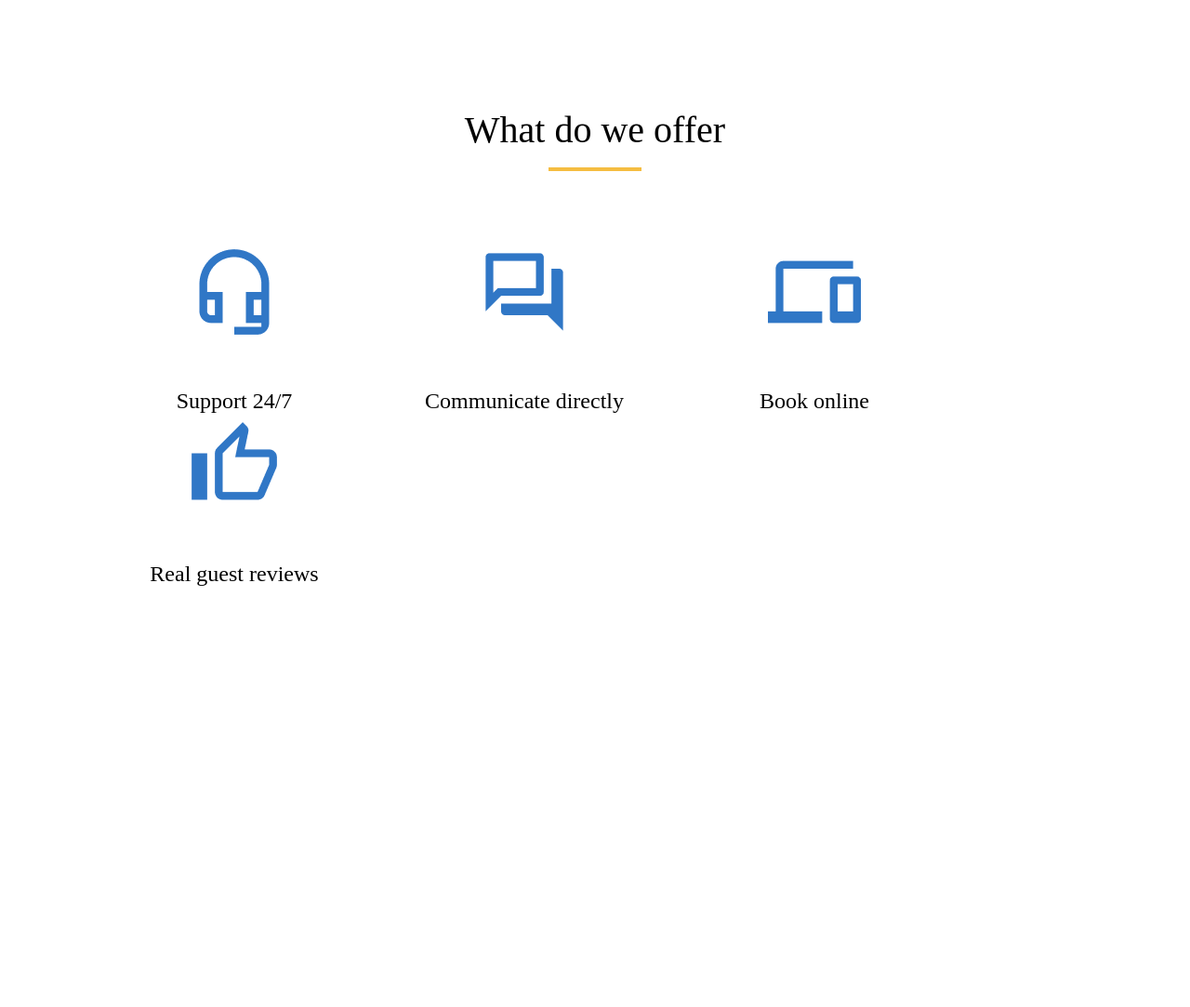
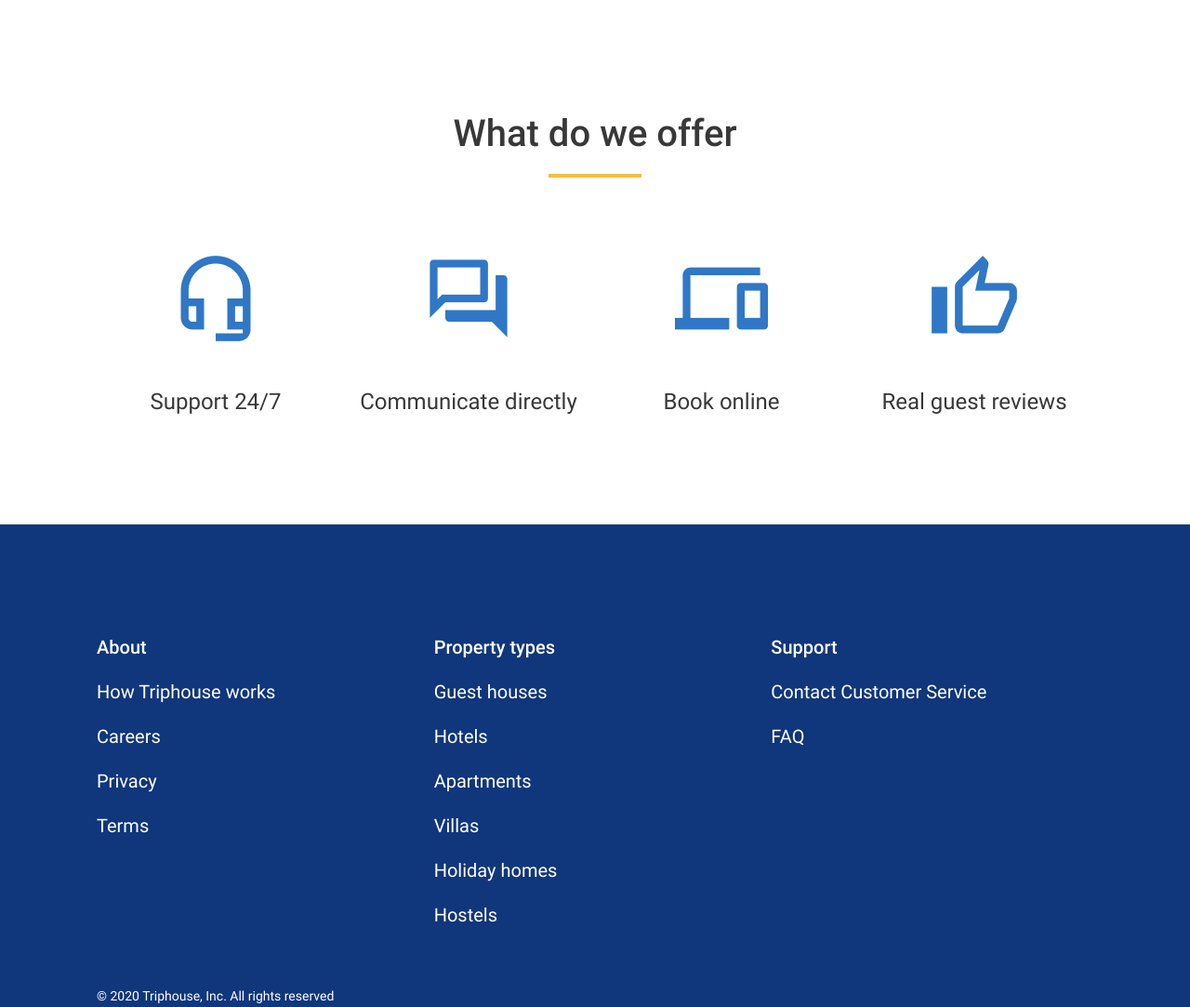
Before and after one commit to petrovsky747/if-html, a website: page index.html in a window 1280 px wide. Shown: the whole page at 93% size. Before the commit the page ends 800 px from the top, so only its background shows below. Drawn offline with Linux system fonts and the light colour scheme.

Commit message:
Redesigned block "advantages" layout. Added "footer" block. Аdded the necessary fonts to the "fonts" folder for the "advantages" and "footer" blocks.

```diff
--- a/index.html
+++ b/index.html
@@ -6,40 +6,57 @@
   <meta name="keywords" content="HTML, CSS, JS, React" />
   <meta name="author" content="Maxim Petrovsky" />
   <meta name="viewport" content="width=device-width, initial-scale=1.0" />
-    <title>Title</title>
+  <title>TripHouse</title>
   <link rel="stylesheet" href="./styles/styles.css">
-    <link rel="stylesheet" href="./styles/reset.css">
 </head>
 <body>
-  <section class="advantages">
-    <h1 class="advantages__title">What do we offer</h1>
+<div class="container advantages__container">
+  <h1 class="title advantages__title">What do we offer</h1>
   <div class="advantages__highlight"></div>
-    <ul class="advantages__list">
-      <li class="advantages__item">
-        <div class="advantages__support">
+  <div class="row advantages__row">
+    <div class="col advantages__col">
       <img class="advantages__image" src="./images/HeadsetMicOutlined%201.png" alt="Support 24/7">
-          <h2 class="advantages__subtitle">Support 24/7</h2>
+      <h2 class="subtitle advantages__subtitle">Support 24/7</h2>
     </div>
-      </li>
-      <li class="advantages__item">
-        <div class="advantages__communication">
+    <div class="col advantages__col">
       <img class="advantages__image" src="./images/ForumOutlined%201.png" alt="Communicate directly">
-          <h2 class="advantages__subtitle">Communicate directly</h2>
+      <h2 class="subtitle advantages__subtitle">Communicate directly</h2>
     </div>
-      </li>
-      <li class="advantages__item">
-        <div class="advantages__booking">
+    <div class="col advantages__col">
       <img class="advantages__image" src="./images/DevicesOutlined%201.png" alt="Book online">
-          <h2 class="advantages__subtitle">Book online</h2>
+      <h2 class="subtitle advantages__subtitle">Book online</h2>
     </div>
-      </li>
-      <li class="advantages__item">
-        <div class="advantages__reviews">
+    <div class="col advantages__col">
       <img class="advantages__image" src="./images/ThumbUpAltOutlined%201.png" alt="Real guest reviews">
-          <h2 class="advantages__subtitle">Real guest reviews</h2>
+      <h2 class="subtitle advantages__subtitle">Real guest reviews</h2>
     </div>
-      </li>
-    </ul>
-  </section>
+  </div>
+</div>
+<div class="container footer_container">
+  <div class="row footer_row">
+    <div class="col footer_col">
+      <p class="footer_col_title">About</p>
+      <p class="footer_link">How Triphouse works</p>
+      <p class="footer_link">Careers</p>
+      <p class="footer_link">Privacy</p>
+      <p class="footer_link">Terms</p>
+      <p class="footer_copyright">© 2020 Triphouse, Inc. All rights reserved</p>
+    </div>
+    <div class="col footer_col">
+      <p class="footer_col_title">Property types</p>
+      <p class="footer_link">Guest houses</p>
+      <p class="footer_link">Hotels</p>
+      <p class="footer_link">Apartments</p>
+      <p class="footer_link">Villas</p>
+      <p class="footer_link">Holiday homes</p>
+      <p class="footer_link">Hostels</p>
+    </div>
+    <div class="col footer_col">
+      <p class="footer_col_title">Support</p>
+      <p class="footer_link">Contact Customer Service</p>
+      <p class="footer_link">FAQ</p>
+    </div>
+  </div>
+</div>
 </body>
 </html>
--- /dev/null
+++ b/styles/fonts.css
@@ -0,0 +1,126 @@
+/* cyrillic-ext */
+@font-face {
+    font-family: 'Roboto';
+    font-style: normal;
+    font-weight: 500;
+    font-display: swap;
+    src: local(Roboto Medium), local(Roboto-Medium), url(./../fonts/roboto-medium-cyrillic-ext.woff2) format('woff2');
+    unicode-range: U+0460-052F, U+1C80-1C88, U+20B4, U+2DE0-2DFF, U+A640-A69F, U+FE2E-FE2F;
+}
+/* cyrillic */
+@font-face {
+    font-family: 'Roboto';
+    font-style: normal;
+    font-weight: 500;
+    font-display: swap;
+    src: local(Roboto Medium), local(Roboto-Medium), url(./../fonts/roboto-medium-cyrillic.woff2) format('woff2');
+    unicode-range: U+0301, U+0400-045F, U+0490-0491, U+04B0-04B1, U+2116;
+}
+/* greek-ext */
+@font-face {
+    font-family: 'Roboto';
+    font-style: normal;
+    font-weight: 500;
+    font-display: swap;
+    src: local(Roboto Medium), local(Roboto-Medium), url(./../fonts/roboto-medium-greek-ext.woff2) format('woff2');
+    unicode-range: U+1F00-1FFF;
+}
+/* greek */
+@font-face {
+    font-family: 'Roboto';
+    font-style: normal;
+    font-weight: 500;
+    font-display: swap;
+    src: local(Roboto Medium), local(Roboto-Medium), url(./../fonts/roboto-medium-greek.woff2) format('woff2');
+    unicode-range: U+0370-03FF;
+}
+/* vietnamese */
+@font-face {
+    font-family: 'Roboto';
+    font-style: normal;
+    font-weight: 500;
+    font-display: swap;
+    src: local(Roboto Medium), local(Roboto-Medium), url(./../fonts/roboto-medium-vietnamese.woff2) format('woff2');
+    unicode-range: U+0102-0103, U+0110-0111, U+0128-0129, U+0168-0169, U+01A0-01A1, U+01AF-01B0, U+1EA0-1EF9, U+20AB;
+}
+/* latin-ext */
+@font-face {
+    font-family: 'Roboto';
+    font-style: normal;
+    font-weight: 500;
+    font-display: swap;
+    src: local(Roboto Medium), local(Roboto-Medium), url(./../fonts/roboto-medium-latin-ext.woff2) format('woff2');
+    unicode-range: U+0100-024F, U+0259, U+1E00-1EFF, U+2020, U+20A0-20AB, U+20AD-20CF, U+2113, U+2C60-2C7F, U+A720-A7FF;
+}
+/* latin */
+@font-face {
+    font-family: 'Roboto';
+    font-style: normal;
+    font-weight: 500;
+    font-display: swap;
+    src: local(Roboto Medium), local(Roboto-Medium), url(./../fonts/roboto-medium-latin.woff2) format('woff2');
+    unicode-range: U+0000-00FF, U+0131, U+0152-0153, U+02BB-02BC, U+02C6, U+02DA, U+02DC, U+2000-206F, U+2074, U+20AC, U+2122, U+2191, U+2193, U+2212, U+2215, U+FEFF, U+FFFD;
+}
+/* cyrillic-ext */
+@font-face {
+    font-family: 'Roboto';
+    font-style: normal;
+    font-weight: 400;
+    font-display: swap;
+    src: local('Roboto Regular'), local(Roboto-Regular), url(./../fonts/roboto-regular-cyrillic-ext.woff2) format('woff2');
+    unicode-range: U+0460-052F, U+1C80-1C88, U+20B4, U+2DE0-2DFF, U+A640-A69F, U+FE2E-FE2F;
+}
+/* cyrillic */
+@font-face {
+    font-family: 'Roboto';
+    font-style: normal;
+    font-weight: 400;
+    font-display: swap;
+    src: local('Roboto Regular'), local(Roboto-Regular), url(./../fonts/roboto-regular-cyrillic.woff2) format('woff2');
+    unicode-range: U+0301, U+0400-045F, U+0490-0491, U+04B0-04B1, U+2116;
+}
+/* greek-ext */
+@font-face {
+    font-family: 'Roboto';
+    font-style: normal;
+    font-weight: 400;
+    font-display: swap;
+    src: local('Roboto Regular'), local(Roboto-Regular), url(./../fonts/roboto-regular-greek-ext.woff2) format('woff2');
+    unicode-range: U+1F00-1FFF;
+}
+/* greek */
+@font-face {
+    font-family: 'Roboto';
+    font-style: normal;
+    font-weight: 400;
+    font-display: swap;
+    src: local('Roboto Regular'), local(Roboto-Regular), url(./../fonts/roboto-regular-greek.woff2) format('woff2');
+    unicode-range: U+0370-03FF;
+}
+/* vietnamese */
+@font-face {
+    font-family: 'Roboto';
+    font-style: normal;
+    font-weight: 400;
+    font-display: swap;
+    src: local('Roboto Regular'), local(Roboto-Regular), url(./../fonts/roboto-regular-vietnamese.woff2) format('woff2');
+    unicode-range: U+0102-0103, U+0110-0111, U+0128-0129, U+0168-0169, U+01A0-01A1, U+01AF-01B0, U+1EA0-1EF9, U+20AB;
+}
+/* latin-ext */
+@font-face {
+    font-family: 'Roboto';
+    font-style: normal;
+    font-weight: 400;
+    font-display: swap;
+    src: local('Roboto Regular'), local(Roboto-Regular), url(./../fonts/roboto-regular-latin-ext.woff2) format('woff2');
+    unicode-range: U+0100-024F, U+0259, U+1E00-1EFF, U+2020, U+20A0-20AB, U+20AD-20CF, U+2113, U+2C60-2C7F, U+A720-A7FF;
+}
+/* latin */
+@font-face {
+    font-family: 'Roboto';
+    font-style: normal;
+    font-weight: 400;
+    font-display: swap;
+    src: local('Roboto Regular'), local(Roboto-Regular), url(./../fonts/roboto-regular-latin.woff2) format('woff2');
+    unicode-range: U+0000-00FF, U+0131, U+0152-0153, U+02BB-02BC, U+02C6, U+02DA, U+02DC, U+2000-206F, U+2074, U+20AC, U+2122, U+2191, U+2193, U+2212, U+2215, U+FEFF, U+FFFD;
+}
--- a/styles/styles.css
+++ b/styles/styles.css
@@ -1,18 +1,46 @@
-table {
-    border-collapse: collapse;
-    border-spacing: 0;
+@import url('./fonts.css');
+
+* {
+    margin: 0;
+    box-sizing: border-box;
 }
-.advantages {
+
+body {
+    font-family: 'Roboto', sans-serif;
     font-style: normal;
+    color: #383838;
+}
+
+.container {
     max-width: 1440px;
+    padding: 120px 104px 0;
     margin: 0 auto;
 }
+
+.title {
+    font-size: 40px;
+    font-weight: 500;
+    text-align: center;
+    margin-bottom: 104px;
+}
+
+.row {
+    display: flex;
+    gap: 16px;
+}
+
+.col {
+    width: 25%;
+}
+
+.subtitle {
+    font-size: 24px;
+    font-weight: 400;
+    line-height: 0.8;
+}
+
 .advantages__title {
-    text-align: center;
-    font-style: normal;
-    font-weight: 500;
-    font-size: 40px;
-    margin: 120px auto 20px;
+    margin-bottom: 20px;
 }
 
 .advantages__highlight {
@@ -22,29 +50,52 @@ table {
     margin:0 auto 80px;
 }
 
-.advantages__list {
-    list-style: none;
-    margin: 0 104px auto 104px;
-}
+.advantages__col {
+    text-align: center;
 
-.advantages__item {
-    display: inline-block;
-    width: 296px;
-    margin-right: 12px;
-}
-
-.advantages__item:last-child{
-    margin-right: 0;
 }
 
 .advantages__image {
-    display: block;
-    margin: 0 auto 48px;
+    margin: 0 auto;
 }
 
 .advantages__subtitle {
+    margin-top: 48px;
+    margin-bottom: 122px;
+}
+
+.footer_container {
+    background-color: #10367C;
+}
+
+.footer_row {
+    color: #FFFFFF;
+}
+
+.footer_col {
+    width: 33.33333%;
+    font-style: normal;
     font-weight: 400;
-    font-size: 24px;
-    line-height: 1.6;
-    text-align: center;
+    font-size: 20px;
+    line-height: 1.2;
+    text-align: left;
 }
+
+.footer_col_title {
+    font-weight: 500;
+
+}
+
+.footer_link {
+    margin: 24px 0;
+}
+
+.footer_copyright {
+    font-family: 'Roboto', sans-serif;
+    font-style: normal;
+    font-weight: 400;
+    font-size: 14px;
+    line-height: 1.2;
+    color: #FFFFFF;
+    margin: 163px auto 120px 0;
+}
```
Also changed, not shown: fonts/roboto-medium-cyrillic-ext.woff2 (added), fonts/roboto-medium-cyrillic.woff2 (added), fonts/roboto-medium-greek-ext.woff2 (added), fonts/roboto-medium-greek.woff2 (added), fonts/roboto-medium-latin-ext.woff2 (added), fonts/roboto-medium-latin.woff2 (added), fonts/roboto-medium-vietnamese.woff2 (added), fonts/roboto-regular-cyrillic-ext.woff2 (added), fonts/roboto-regular-cyrillic.woff2 (added), fonts/roboto-regular-greek-ext.woff2 (added), fonts/roboto-regular-greek.woff2 (added), fonts/roboto-regular-latin-ext.woff2 (added), fonts/roboto-regular-latin.woff2 (added), fonts/roboto-regular-vietnamese.woff2 (added). Lines whose indentation alone changed are shown as unchanged.
